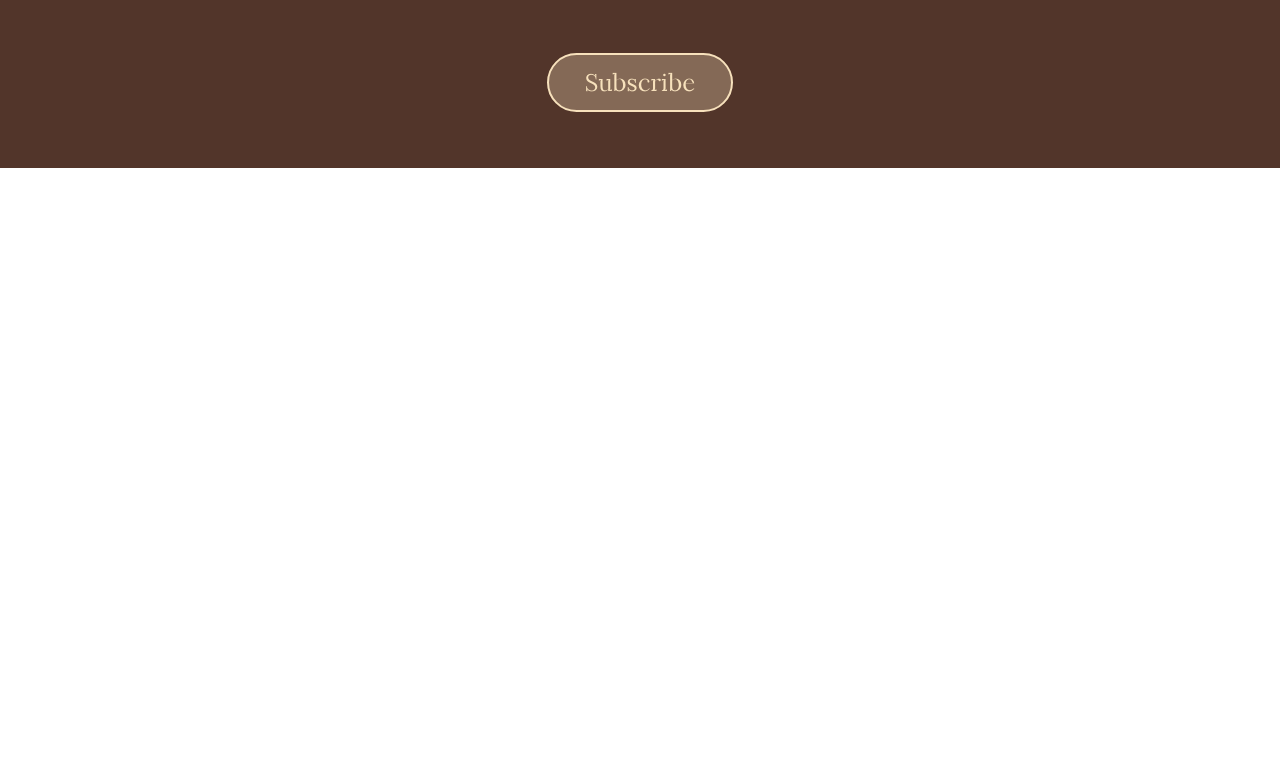
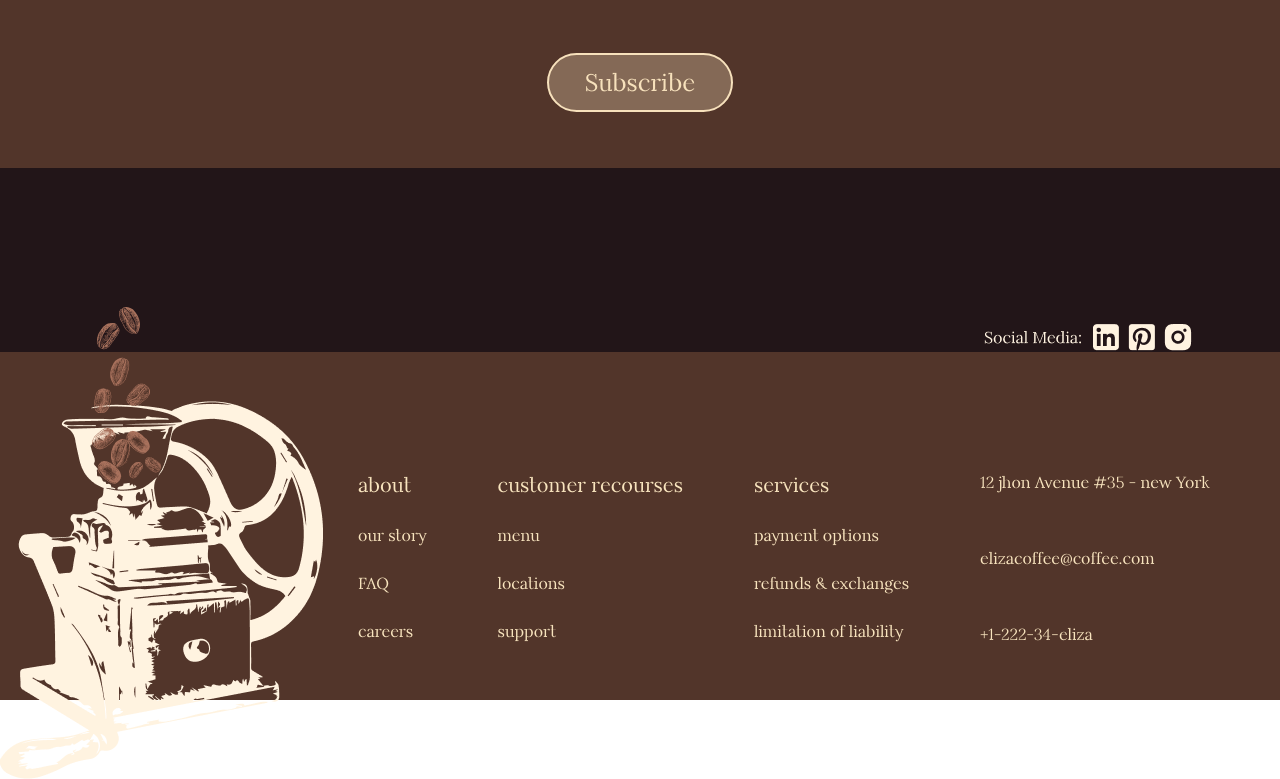
Before and after one commit to hamidreza8968/CoffeeShop, a plain HTML site: page practice1.html in a window 1280 px wide. Shown: the part 6875-7654 px from the top of the page. Before the commit the page ends 7227 px from the top, so only its background shows below. Drawn offline with Linux system fonts and the light colour scheme.

Commit message:
add "footer"

```diff
--- a/practice1.html
+++ b/practice1.html
@@ -399,6 +399,39 @@
             </div>
         </div>
     </div>
+    <footer class="footer relative">
+        <img class="absolute mediaIcon" src="public/assets/Socialmedia.png" alt="social media icons">
+        <div class="container">
+            <img class="footerImg absolute" src="public/assets/FooterImg.png" alt="coffee grinder">
+            <div class="footerFlex flex justify-between">
+                <div class="footerFlexClm">
+                    <p class="footerFlexItem text footerHeading">about</p>
+                    <p class="footerFlexItem text">our story</p>
+                    <p class="footerFlexItem text">FAQ</p>
+                    <p class="footerFlexItem text">careers</p>
+                </div>
+                <div class="footerFlexClm">
+                    <p class="footerFlexItem text footerHeading">customer recourses </p>
+                    <p class="footerFlexItem text">menu</p>
+                    <p class="footerFlexItem text">locations</p>
+                    <p class="footerFlexItem text">support</p>
+                </div>
+                <div class="footerFlexClm">
+                    <p class="footerFlexItem text footerHeading">services</p>
+                    <p class="footerFlexItem text">payment options</p>
+                    <p class="footerFlexItem text">refunds & exchanges</p>
+                    <p class="footerFlexItem text">limitation of liability </p>
+                </div>
+                <div class="footerFlexClm">
+                    <p class="footerFlexItem text lastClm">12 jhon Avenue #35 - new York </p>
+                    <p class="footerFlexItem text lastClm">elizacoffee@coffee.com</p>
+                    <p class="footerFlexItem text lastClm">+1-222-34-eliza</p>
+                </div>
+            </div>
+
+
+        </div>
+    </footer>
 </div>
 </body>
 </html>
--- a/sass/indexPractice1.scss
+++ b/sass/indexPractice1.scss
@@ -624,4 +624,36 @@ html {
       }
     }
   }
+  .footer{
+    background-color: $lightBrownBg;
+
+    .mediaIcon{
+      top: -1.75rem;
+      right: 5.5rem;
+    }
+    .container{
+      .footerImg{
+        left: 0;
+        top: -3rem;
+      }
+      .footerFlex{
+        margin-left: 18rem;
+        .footerFlexClm{
+          height: 100%;
+          .text{
+            color: $creamFont;
+            font-size: 1rem;
+            margin-bottom: 1.75rem;
+          }
+          .footerHeading{
+            font-size: 1.25rem;
+          }
+          .lastClm{
+            margin-bottom: 3.5rem;
+          }
+        }
+      }
+
+    }
+  }
 }
```
Also changed, not shown: css/indexPractice1.css, public/assets/FooterImg.png (added), public/assets/Socialmedia.png (added), public/assets/coffeeBean.png (added), 1 other file.
